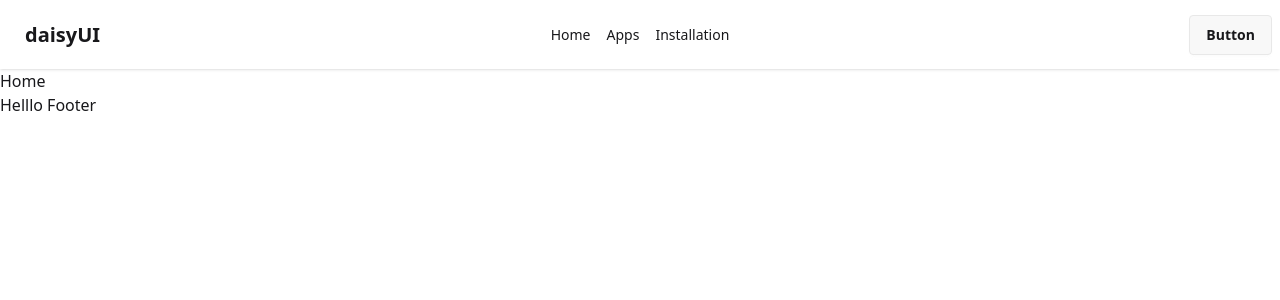
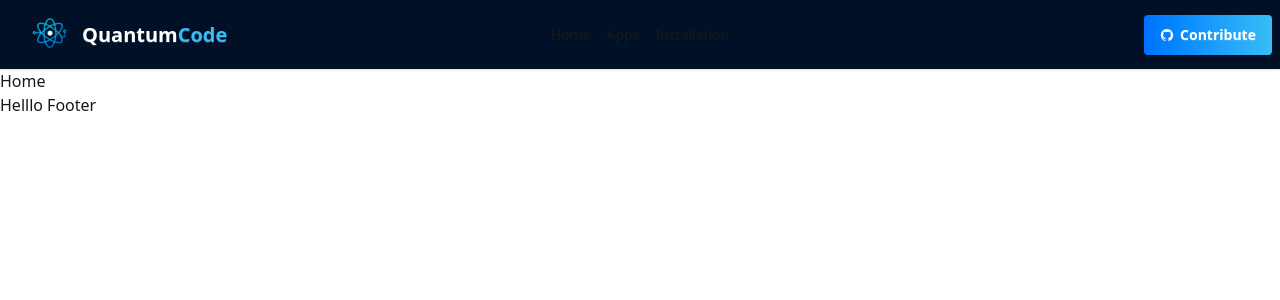
Before and after one commit to mahmud014/app-aplication, a React (Vite) app: page / in a window 1280 px wide. Shown: the top 300 px of the page. Built offline with nearby package versions, Linux system fonts and the light colour scheme.

Commit message:
add navbar

```diff
--- a/index.html
+++ b/index.html
@@ -1,10 +1,10 @@
-<!doctype html>
+<!DOCTYPE html>
 <html lang="en">
   <head>
     <meta charset="UTF-8" />
-    <link rel="icon" type="image/svg+xml" href="/vite.svg" />
+    <link rel="icon" type="image" href="/src/assets/Navlogo.png" />
     <meta name="viewport" content="width=device-width, initial-scale=1.0" />
-    <title>app-aplication-a08</title>
+    <title>QuantumCode</title>
   </head>
   <body>
     <div id="root"></div>
--- a/package.json
+++ b/package.json
@@ -13,6 +13,7 @@
     "@tailwindcss/vite": "^4.1.14",
     "react": "^19.1.1",
     "react-dom": "^19.1.1",
+    "react-icons": "^5.5.0",
     "react-router": "^7.9.3",
     "tailwindcss": "^4.1.14"
   },
--- a/src/Components/Header/Navbar.jsx
+++ b/src/Components/Header/Navbar.jsx
@@ -1,15 +1,24 @@
 import React from "react";
+import Navlogo from "../../assets/Navlogo.png";
+import { Link } from "react-router";
+import { IoLogoGithub } from "react-icons/io";
 
 const Navbar = () => {
   const links = (
     <>
-      <li className="m-2">Home</li>
-      <li className="m-2">Apps</li>
-      <li className="m-2">Installation</li>
+      <Link to="/">
+        <li className="m-2">Home</li>
+      </Link>
+      <Link to="/apps">
+        <li className="m-2">Apps</li>
+      </Link>
+      <Link to="/installation">
+        <li className="m-2">Installation</li>
+      </Link>
     </>
   );
   return (
-    <div className="navbar bg-base-100 shadow-sm">
+    <div className="navbar bg-[#001127] shadow-sm">
       <div className="navbar-start">
         <div className="dropdown">
           <div tabIndex={0} role="button" className="btn btn-ghost lg:hidden">
@@ -36,13 +45,29 @@ const Navbar = () => {
             {links}
           </ul>
         </div>
-        <a className="btn btn-ghost text-xl">daisyUI</a>
+        <Link
+          to="/"
+          className="btn bg-[#001127] border-none shadow-none text-xl flex items-center"
+        >
+          <img className="w-13 h-13" src={Navlogo} alt="QuantumCode Logo" />
+          <span className="text-xl font-bold text-white">
+            Quantum<span className="text-[#39bcf6]">Code</span>
+          </span>
+        </Link>
       </div>
       <div className="navbar-center hidden lg:flex">
         <ul className="menu menu-horizontal px-1">{links}</ul>
       </div>
       <div className="navbar-end">
-        <a className="btn">Button</a>
+        <Link
+          to="https://github.com/mahmud014"
+          target="_blank"
+          rel="noopener noreferrer"
+          className="btn shadow-none bg-gradient-to-r from-[#0072ff] to-[#39bcf6] text-white border-none hover:from-[#39bcf6] hover:to-[#0072ff]"
+        >
+          <IoLogoGithub />
+          Contribute
+        </Link>
       </div>
     </div>
   );
```
Also changed, not shown: src/assets/Navlogo.png (added), 1 other file (tests, documents, lock files or other folders).
